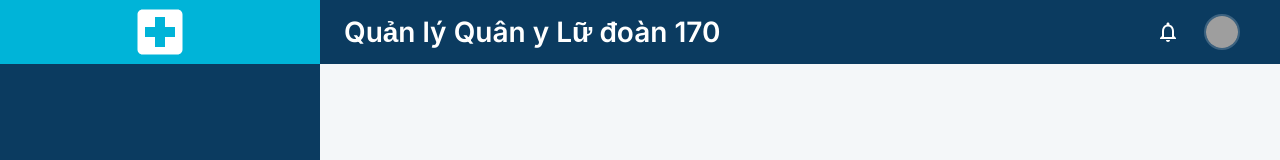
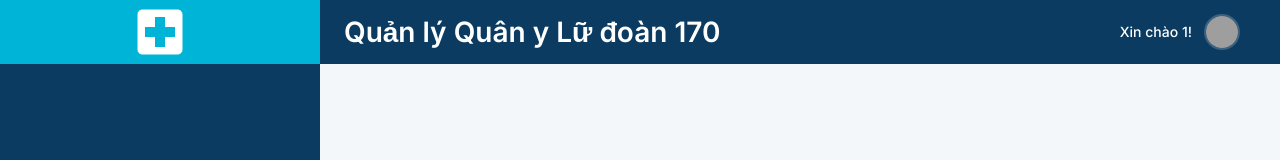
Before and after one commit to vuhung-97/QuanLyQuanY, a React (Vite) app in the folder FE/: page / in a window 1280 px wide. Shown: the top 160 px of the page. Built offline with nearby package versions, Linux system fonts and the light colour scheme; sample sign-in values are in the browser's storage; grey boxes are pictures that could not be loaded; a web font is replaced by a local one.

Commit message:
refactor(fe): bỏ chuông thông báo khỏi header, thêm lời chào người dùng

```diff
--- a/FE/src/components/layout/MainLayout.jsx
+++ b/FE/src/components/layout/MainLayout.jsx
@@ -26,11 +26,9 @@ export default function MainLayout({
     initialSidebarOpen = true,
     onSettings,
     onLogout,
-    notificationsCount = 0,
     showSearch = true,
     searchPlaceholder,
     onSearch,
-    onNotificationsClick,
     sidebarSx,
     contentSx,
     footerProps,
@@ -87,8 +85,6 @@ export default function MainLayout({
                     onToggleSidebar={sidebarCollapsible ? toggle : undefined}
                     appName={appName}
                     user={user}
-                    notificationsCount={notificationsCount}
-                    onNotificationsClick={onNotificationsClick}
                     showSearch={showSearch}
                     searchPlaceholder={searchPlaceholder}
                     onSearch={onSearch}
--- a/FE/src/components/layout/header/Header.jsx
+++ b/FE/src/components/layout/header/Header.jsx
@@ -6,7 +6,6 @@ import {
     Typography,
     IconButton,
     Avatar,
-    Badge,
     Stack,
     Menu,
     MenuItem,
@@ -14,7 +13,6 @@ import {
 } from "@mui/material";
 import {
     Menu as MenuIcon,
-    NotificationsNone as NotificationsIcon,
     Search as SearchIcon,
     SettingsOutlined as SettingsIcon,
     Logout as LogoutIcon,
@@ -39,8 +37,6 @@ export default function Header({
         <LocalHospitalIcon sx={{ color: "background.paper", fontSize: 60 }} />
     ),
     user = DEFAULT_USER,
-    notificationsCount = 0,
-    onNotificationsClick,
     searchPlaceholder = "Tìm kiếm quân nhân, thuốc...",
     onSearch,
     onSettings,
@@ -128,15 +124,18 @@ export default function Header({
                     spacing={1.5}
                     sx={{ mr: 2, alignItems: "center" }}
                 >
-                    <IconButton
-                        color="inherit"
-                        size="large"
-                        onClick={onNotificationsClick}
-                    >
-                        <Badge badgeContent={notificationsCount} color="error">
-                            <NotificationsIcon />
-                        </Badge>
-                    </IconButton>
+                    {user?.name && (
+                        <Typography
+                            variant="body2"
+                            noWrap
+                            sx={{
+                                display: { xs: "none", md: "block" },
+                                fontWeight: 500,
+                            }}
+                        >
+                            Xin chào {user.name}!
+                        </Typography>
+                    )}
 
                     <IconButton onClick={handleMenuOpen} sx={{ p: 0 }}>
                         <Avatar
```
